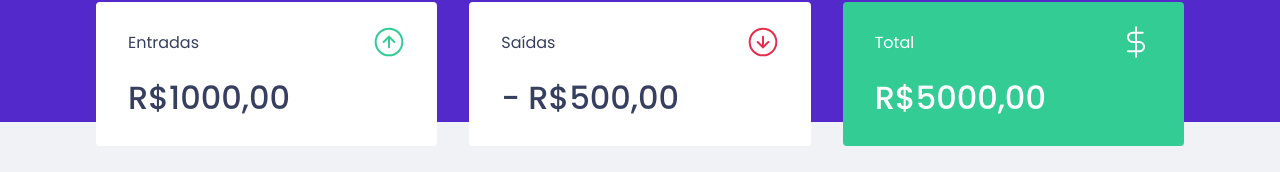
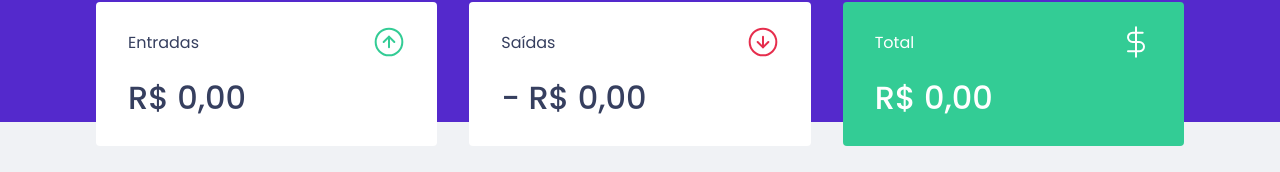
Before and after one commit to loadiogo/ignite-reactjs-dtmoney, a React (Create React App) app: page / in a window 1280 px wide. Shown: the part 150-322 px from the top of the page. Built offline with nearby package versions, Linux system fonts and the light colour scheme; no server answers; what miragejs would draw is missing.

Commit message:
use reduce do calc totals and present

```diff
--- a/src/TransactionsContext.tsx
+++ b/src/TransactionsContext.tsx
@@ -10,11 +10,18 @@
     createdAt: string;
 }
 
+type TransactionInput = Omit<Transaction, 'id' | 'createdAt'>;
+
 interface TransactionsProviderProps {
     children: ReactNode;
 }
 
-export const TransactionsContext = createContext<Transaction[]>([]);
+interface TransactionsContextData {
+    transactions: Transaction[];
+    createTransaction: (transaction: TransactionInput) => Promise<void>;
+}
+
+export const TransactionsContext = createContext<TransactionsContextData>({} as TransactionsContextData);
 
 export function TransactionsProvider({ children }: TransactionsProviderProps) {
     const [transactions, setTransactions] = useState<Transaction[]>([]);
@@ -24,8 +31,19 @@
             .then(response => setTransactions(response.data.transactions));
     }, [])
 
+    async function createTransaction(transactionInput: TransactionInput){
+        const response = await api.post('/transactions', { ...transactionInput, createdAt: new Date()});
+
+        const { transaction } = response.data;
+
+        setTransactions([
+            ...transactions,
+            transaction
+        ])
+    }
+
     return (
-        <TransactionsContext.Provider value={transactions}>
+        <TransactionsContext.Provider value={{ transactions, createTransaction }}>
             {children}
         </TransactionsContext.Provider>
     )
--- a/src/components/NewTransactionModal/index.tsx
+++ b/src/components/NewTransactionModal/index.tsx
@@ -1,11 +1,13 @@
+import { FormEvent, useState, useContext } from 'react';
 import Modal from 'react-modal';
+
+import { TransactionsContext } from '../../TransactionsContext';
+
 import incomeImg from '../../assets/income.svg';
 import outcomeImg from '../../assets/outcome.svg';
 import closeImg from '../../assets/close.svg';
 
 import { Container, TransactionTypeContainer, RadioBox } from './styles';
-import { FormEvent, useState } from 'react';
-import { api } from '../../services/api';
 
 interface NewTransactionModalProps {
     isOpen: boolean;
@@ -13,23 +15,28 @@
 }
 
 export function NewTransactionModal({ isOpen, onRequestClose }: NewTransactionModalProps) {
+    const { createTransaction } = useContext(TransactionsContext);
+
     const [title, setTitle] = useState('');
-    const [value, setValue] = useState(0);
+    const [amount, setAmount] = useState(0);
     const [category, setCategory] = useState('');
     const [type, setType] = useState('deposit');
 
-    function handleCreateNewTransaction(event: FormEvent){
+    async function handleCreateNewTransaction(event: FormEvent){
         event.preventDefault();
 
-        const data = {
+        await createTransaction({
             title,
-            value,
+            amount,
             category,
             type
-        };
+        })
 
-        api.post('/transactions', data);
-
+        setTitle('');
+        setAmount(0);
+        setCategory('');
+        setType('');
+        onRequestClose();
     }
     return (
         <Modal
@@ -56,8 +63,8 @@
                 <input
                     type="number"
                     placeholder="Valor"
-                    value={value}
-                    onChange={event => setValue(Number(event.target.value))}
+                    value={amount}
+                    onChange={event => setAmount(Number(event.target.value))}
                 />
                 <TransactionTypeContainer>
                     <RadioBox
--- a/src/components/Summary/index.tsx
+++ b/src/components/Summary/index.tsx
@@ -6,8 +6,24 @@
 import { Container } from "./styles";
 
 export function Summary(){
-    const transactions = useContext(TransactionsContext);
-    console.log(transactions);
+    const { transactions } = useContext(TransactionsContext);
+
+    const summary = transactions.reduce((acc, transaction) => {
+        if(transaction.type === 'deposit'){
+            acc.deposits += transaction.amount;
+            acc.total += transaction.amount;
+        } else {
+            acc.withdraws += transaction.amount;
+            acc.total -= transaction.amount;
+        }
+
+        return acc;
+    }, {
+        deposits: 0,
+        withdraws: 0,
+        total: 0
+    })
+
     return(
         <Container>
             <div>
@@ -15,21 +31,30 @@
                     <p>Entradas</p>
                     <img src={incomeImg} alt="Entradas"/>
                 </header>
-                <strong>R$1000,00</strong>
+                <strong>{new Intl.NumberFormat('pt-BR',{
+                                        style: 'currency',
+                                        currency: 'BRL'
+                                    }).format(summary.deposits)}</strong>
             </div>
             <div>
                 <header>
                     <p>Saídas</p>
                     <img src={outcomeImg} alt="Saidas"/>
                 </header>
-                <strong>- R$500,00</strong>
+                <strong>- {new Intl.NumberFormat('pt-BR',{
+                                        style: 'currency',
+                                        currency: 'BRL'
+                                    }).format(summary.withdraws)}</strong>
             </div>
             <div className="highlight-background">
                 <header>
                     <p>Total</p>
                     <img src={totalImg} alt="Total"/>
                 </header>
-                <strong>R$5000,00</strong>
+                <strong>{new Intl.NumberFormat('pt-BR',{
+                                        style: 'currency',
+                                        currency: 'BRL'
+                                    }).format(summary.total)}</strong>
             </div>
         </Container>
     );
--- a/src/components/TransactionsTable/index.tsx
+++ b/src/components/TransactionsTable/index.tsx
@@ -4,7 +4,7 @@
 
 
 export function TransactionsTable(){
-    const transactions = useContext(TransactionsContext);
+    const { transactions } = useContext(TransactionsContext);
 
     return (
         <Container>
```
